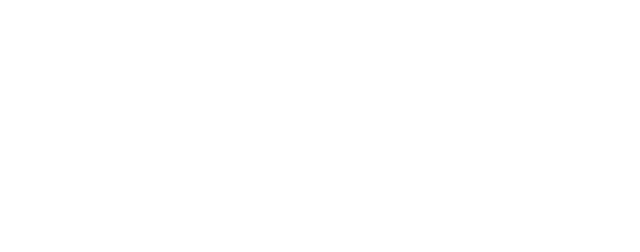
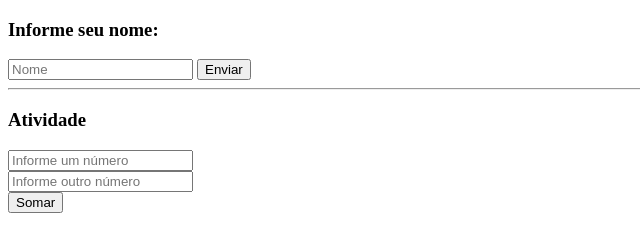
Before and after one commit to Lucasrc2212/Java-Script, a plain HTML site: page Lucas Cruz 22/aula 2.html in a window 1280 px wide. Shown: the whole page, without its empty margins (0-640 px from the left). Drawn offline with Linux system fonts and the light colour scheme.

Commit message:
Add files via upload

```diff
--- a/Lucas Cruz 22/aula 2.html
+++ b/Lucas Cruz 22/aula 2.html
@@ -7,6 +7,15 @@
     <title>site</title>
 </head>
 <body>
-
+    <h3>Informe seu nome:</h3>
+    <input id="nome" type="text" placeholder="Nome">
+    <button onclick="teste()">Enviar</button>
+    <hr>
+    <h3>Atividade</h3>
+    <input id="n1" type="number" placeholder="Informe um número">
+    <br>
+    <input id="n2" type="number" placeholder="Informe outro número">
+    <br>
+    <button onclick="soma()">Somar</button>
 </body>
 </html>
--- a/Lucas Cruz 22/aula2.js
+++ b/Lucas Cruz 22/aula2.js
@@ -0,0 +1,11 @@
+
+function teste(){
+    nome = document.getElementById('nome').value
+    alert('Olá '+nome)
+}
+
+function soma(){
+    n1 = parseInt(document.getElementById('n1').value)
+    n2 = parseInt(document.getElementById('n2').value)
+    alert('A some deu '+(n1+n2))
+}
```
